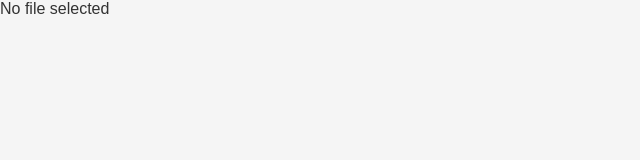
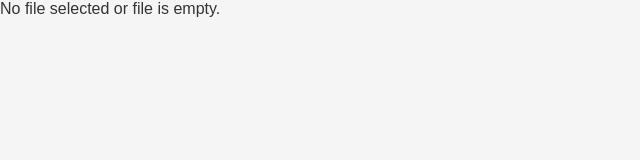
Before and after one commit to riyashalya310/data-science-pipeline-project, a React (Create React App) app: page /view in a window 1280 px wide. Shown: the top 160 px of the page, without its empty margins (0-640 px from the left). Built offline with nearby package versions, Linux system fonts and the light colour scheme.

Commit message:
Update index.js

```diff
--- a/src/components/ViewModule/index.js
+++ b/src/components/ViewModule/index.js
@@ -1,23 +1,54 @@
 import React from "react";
+import { useSelector } from "react-redux";
+import { FaArrowRight } from "react-icons/fa";
+import "./index.css"; // Import your CSS file here
 
 const ViewModule = (props) => {
-  const file=null;
-  if (!file) {
-    return <div>No file selected</div>;
+  const files = useSelector((state) => state.users);
+  const file = files[files.length - 1]; // Get the last uploaded file
+
+  const moveToAnalysisBtn=()=>{
+    const {history}=props;
+    history.push("/analysis")
   }
 
-  const fileURL = URL.createObjectURL(file);
-
   return (
-    <div>
-      <h2>Uploaded File</h2>
-      <div>
-        <p>File Name: {file.name}</p>
-        <p>File Size: {file.size} bytes</p>
-        <a href={fileURL} download={file.name}>
-          Download File
-        </a>
-      </div>
+    <div className="file-display">
+      {file ? (
+        <div>
+          <div>
+            <h2>File Content: <span className="file-name">{file.name}</span></h2>
+            <button type="button" className="btn btn-primary" onClick={moveToAnalysisBtn}>
+              Start Analysis
+              <FaArrowRight />
+            </button>
+          </div>
+          {Array.isArray(file.content) ? (
+            <table className="file-table">
+              <thead>
+                <tr>
+                  {Object.keys(file.content[0]).map((key) => (
+                    <th key={key}>{key}</th>
+                  ))}
+                </tr>
+              </thead>
+              <tbody>
+                {file.content.map((row, index) => (
+                  <tr key={index}>
+                    {Object.values(row).map((value, i) => (
+                      <td key={i}>{value}</td>
+                    ))}
+                  </tr>
+                ))}
+              </tbody>
+            </table>
+          ) : (
+            <p>The file content is not in the expected format.</p>
+          )}
+        </div>
+      ) : (
+        <p>No file selected or file is empty.</p>
+      )}
     </div>
   );
 };
```
